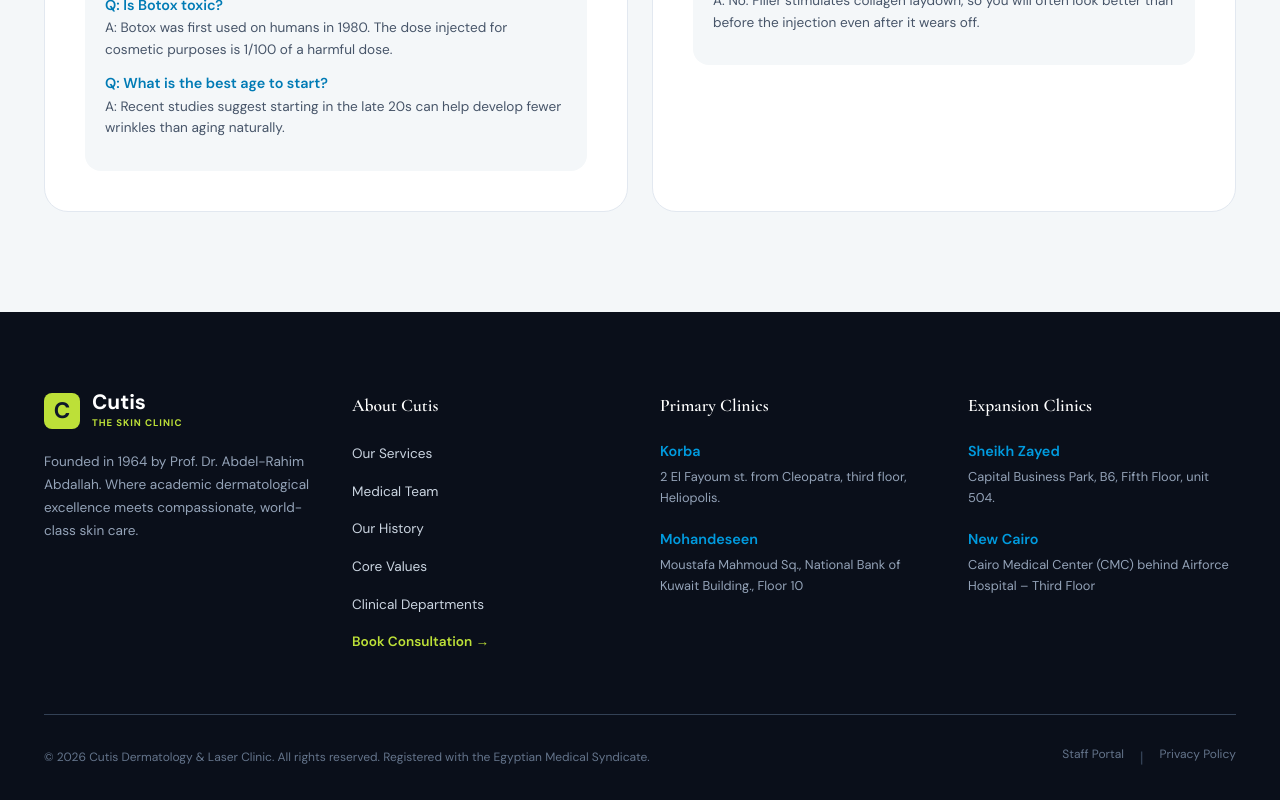
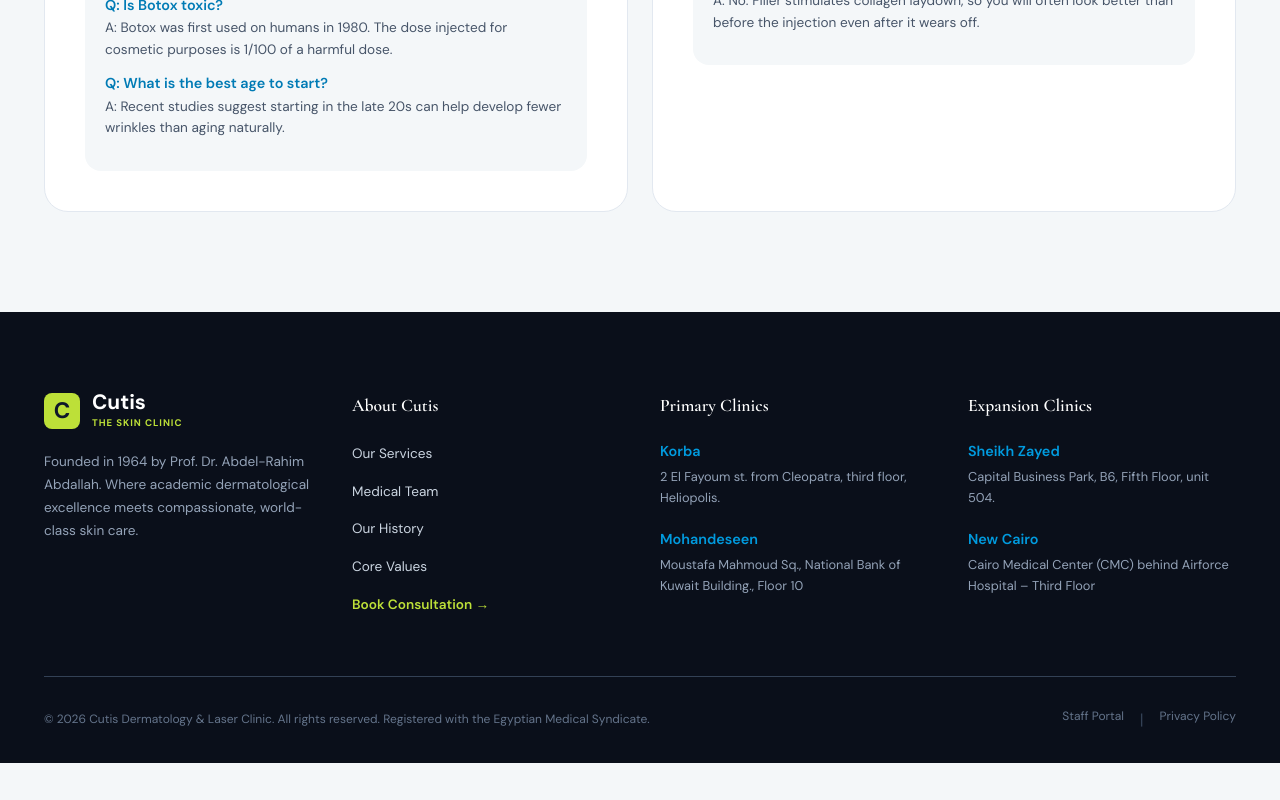
Before and after one commit to seif8545/cutis, a React (Create React App) app: page /services in a window 1280 px wide. Shown: the part 885-1685 px from the top of the page. After the commit the page ends 1648 px from the top, so only its background shows below. Built offline with nearby package versions, Linux system fonts and the light colour scheme.

Commit message:
Remove Clinical Departments link from Footer

```diff
--- a/src/components/Footer.jsx
+++ b/src/components/Footer.jsx
@@ -38,7 +38,6 @@ export default function Footer() {
               <li><Link to="/doctors" style={{ fontSize: '0.85rem', color: '#cbd5e1', transition: 'color 0.2s' }}>Medical Team</Link></li>
               <li><Link to="/history" style={{ fontSize: '0.85rem', color: '#cbd5e1', transition: 'color 0.2s' }}>Our History</Link></li>
               <li><Link to="/values" style={{ fontSize: '0.85rem', color: '#cbd5e1', transition: 'color 0.2s' }}>Core Values</Link></li>
-              <li><a href="/#services" style={{ fontSize: '0.85rem', color: '#cbd5e1', transition: 'color 0.2s' }}>Clinical Departments</a></li>
               <li><Link to="/book" style={{ fontSize: '0.85rem', color: 'var(--brand-green)', fontWeight: '600' }}>Book Consultation →</Link></li>
             </ul>
           </div>
```
